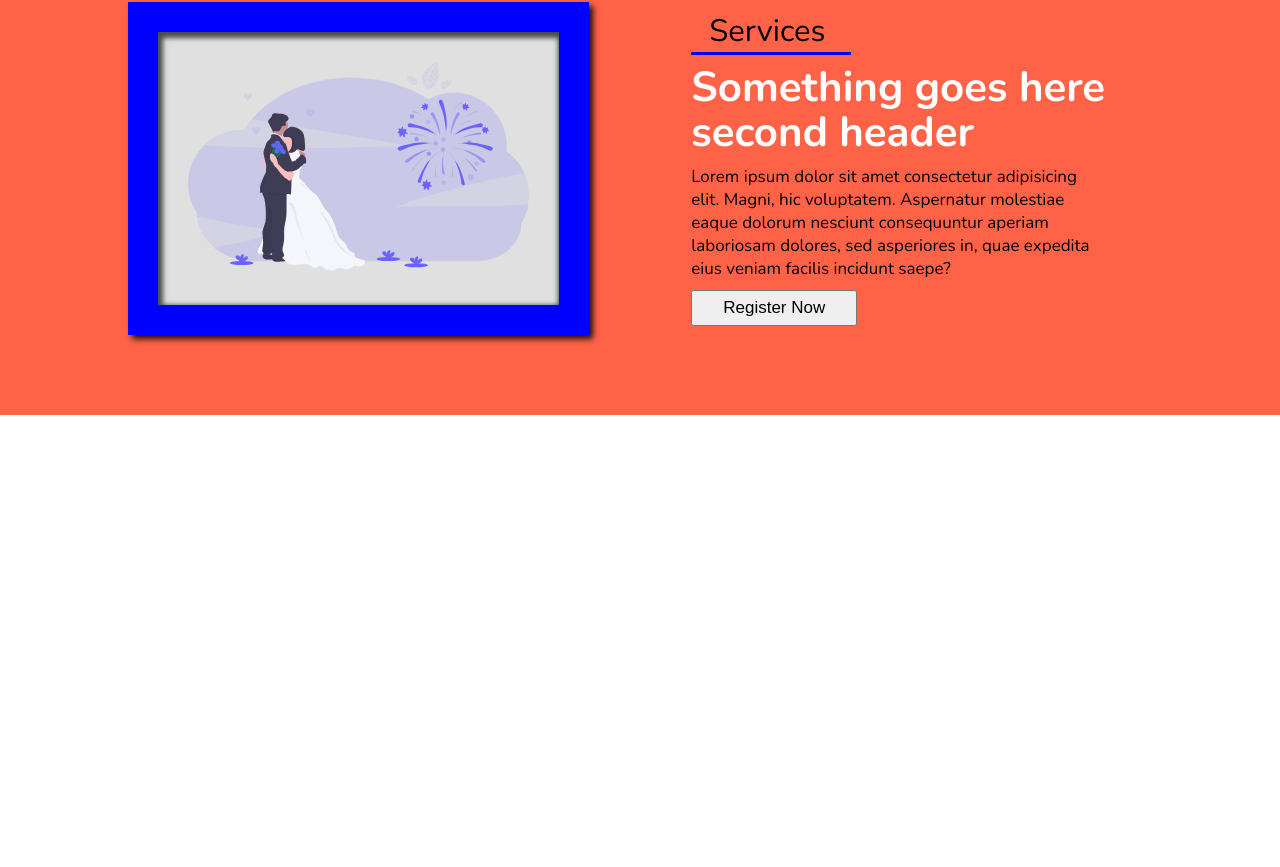
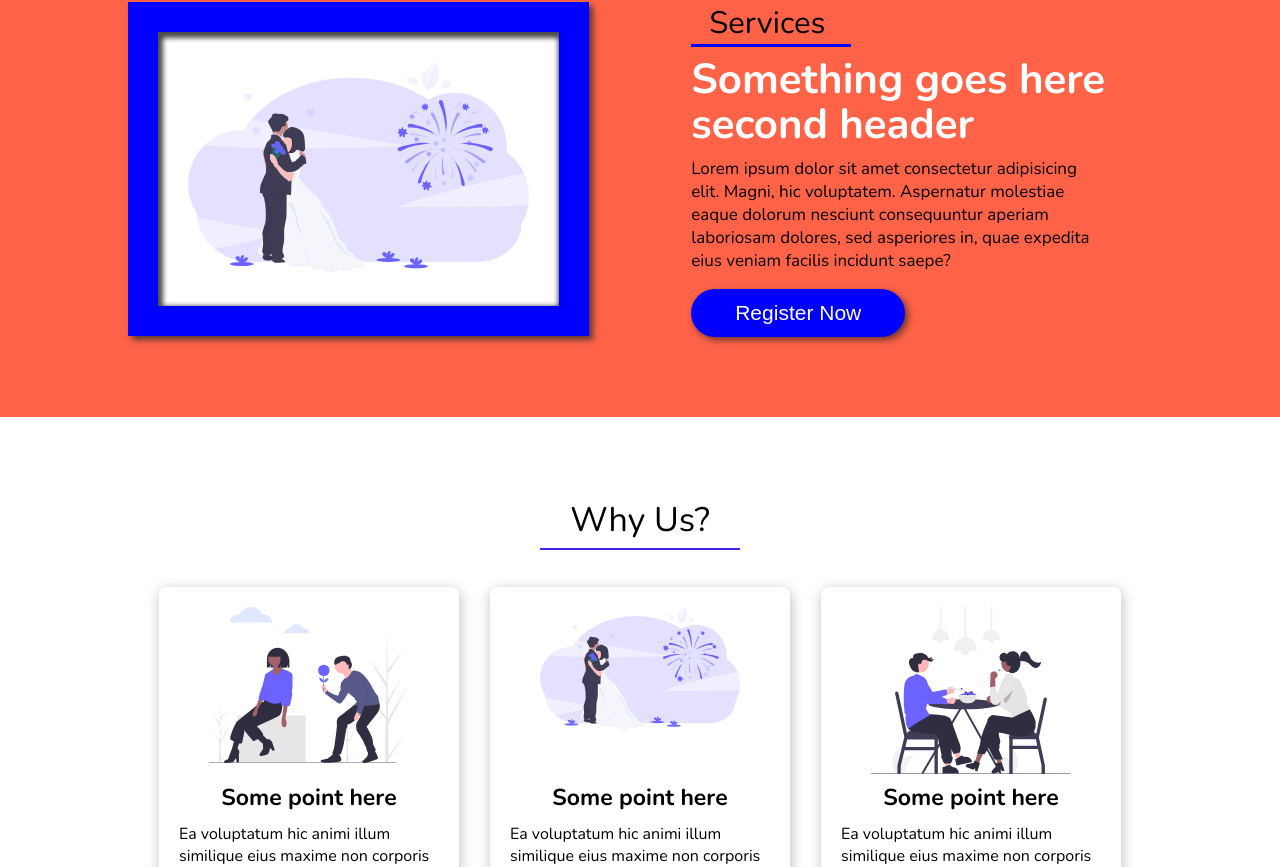
Before and after one commit to devRabbani/SaurathSabha, a React (Create React App) app: page / in a window 1280 px wide. Shown: the part 1933-2800 px from the top of the page. Before the commit the page ends 2348 px from the top, so only its background shows below. Built offline with nearby package versions, Linux system fonts and the light colour scheme.

Commit message:
adding whyus column

```diff
--- /dev/null
+++ b/src/component/Button/button.style.css
@@ -0,0 +1,21 @@
+.btn {
+  border: none;
+  padding: 10px 30px;
+  background-color: transparent;
+}
+
+.btnGetstarted,
+.btnRing {
+  background-color: blue;
+  color: white;
+  border-radius: 7px;
+  box-shadow: 1px 3px 7px rgba(110, 110, 110, 0.849);
+}
+
+.btnRing {
+  border-radius: 30px;
+  font-size: 2.1rem;
+  padding: 12px 44px;
+  margin-top: 7px;
+  box-shadow: 3px 3px 7px #1d1d1da8;
+}
--- a/src/component/Button/index.jsx
+++ b/src/component/Button/index.jsx
@@ -1,7 +1,12 @@
 import React from 'react'
+import './button.style.css'
 
-const Button = ({ children }) => {
-  return <button className='btn btnRegister'>{children}</button>
+const Button = ({ children, ring }) => {
+  return (
+    <button className={`btn ${!ring ? 'btnGetstarted' : 'btnRing'}`}>
+      {children}
+    </button>
+  )
 }
 
 export default Button
--- a/src/component/Featured/featured.style.css
+++ b/src/component/Featured/featured.style.css
@@ -20,9 +20,10 @@
 }
 
 div.slideCard {
-  box-shadow: 2px 2px 5px rgba(61, 60, 60, 0.774);
+  box-shadow: 2px 5px 9px rgb(67 67 67 / 55%);
   background-color: white;
   padding: 15px 20px;
+  border-radius: 10px;
   width: fit-content;
 }
 .slideCard img {
--- a/src/component/HeroSection/index.jsx
+++ b/src/component/HeroSection/index.jsx
@@ -11,7 +11,7 @@ const HeroSection = () => {
         <img src={heroimage} alt='heroImage' />
       </div>
       <div className='rightSide'>
-        <p className='headerTag'>Some header tag goes here</p>
+        <p className='headerTag'>Some header tag goes here for tagline</p>
         <h3 className='formHeader'>Find Your Soulmate</h3>
         <form className='formCard'>
           <div className='form-group'>
@@ -67,7 +67,7 @@ const HeroSection = () => {
             />
           </div>
 
-          <Button>Register</Button>
+          <Button>Get Started</Button>
         </form>
       </div>
       <div style={{ backgroundImage: `url(${bg})` }} className='bgHero'></div>
--- a/src/component/Services/index.jsx
+++ b/src/component/Services/index.jsx
@@ -20,7 +20,7 @@ const Services = () => {
             aperiam laboriosam dolores, sed asperiores in, quae expedita eius
             veniam facilis incidunt saepe?
           </p>
-          <Button>Register Now</Button>
+          <Button ring>Register Now</Button>
         </div>
       </div>
     </section>
--- a/src/component/Services/services.style.css
+++ b/src/component/Services/services.style.css
@@ -11,10 +11,10 @@
 
 .imageCard {
   padding: 30px;
-  background-color: rgb(224, 224, 224);
+  background-color: rgb(255, 255, 255);
   border: 30px solid blue;
-  box-shadow: inset 2px 3px 5px 3px rgb(75 74 74 / 8),
-    4px 4px 6px rgba(0, 0, 0, 0.877);
+  box-shadow: inset 2px 3px 5px 3px rgb(75 74 74),
+    4px 4px 6px rgb(44 44 44 / 76%);
 }
 
 .leftService,
--- a/src/component/WhyUs/index.jsx
+++ b/src/component/WhyUs/index.jsx
@@ -1,7 +1,48 @@
 import React from 'react'
+import './whyus.style.css'
+import whyusimg1 from '../../assets/herosvg.svg'
+import whyusimg2 from '../../assets/wedding.svg'
+import whyusimg3 from '../../assets/eating.svg'
 
 const WhyUs = () => {
-  return <div></div>
+  return (
+    <section className='whyus container'>
+      <h3 className='sectionHeading whyusheading'>Why Us?</h3>
+      <div className='whyusContainer'>
+        <div className='whycard'>
+          <div className='imgcard'>
+            <img src={whyusimg1} alt='whyus' />
+          </div>
+
+          <h3>Some point here</h3>
+          <p>
+            Ea voluptatum hic animi illum similique eius maxime non corporis
+            eligendi, rem doloribus nam harum voluptatem
+          </p>
+        </div>
+        <div className='whycard'>
+          <div className='imgcard'>
+            <img src={whyusimg2} alt='whyus' />
+          </div>
+          <h3>Some point here</h3>
+          <p>
+            Ea voluptatum hic animi illum similique eius maxime non corporis
+            eligendi, rem doloribus nam harum voluptatem
+          </p>
+        </div>
+        <div className='whycard'>
+          <div className='imgcard'>
+            <img src={whyusimg3} alt='whyus' />
+          </div>
+          <h3>Some point here</h3>
+          <p>
+            Ea voluptatum hic animi illum similique eius maxime non corporis
+            eligendi, rem doloribus nam harum
+          </p>
+        </div>
+      </div>
+    </section>
+  )
 }
 
 export default WhyUs
--- a/src/component/WhyUs/whyus.style.css
+++ b/src/component/WhyUs/whyus.style.css
@@ -0,0 +1,37 @@
+.whyus {
+  padding: 80px 0;
+}
+
+.whyusContainer {
+  display: flex;
+  justify-content: space-evenly;
+  align-items: stretch;
+  margin-top: 37px;
+}
+
+.whycard {
+  padding: 20px;
+  width: 300px;
+  display: flex;
+  box-shadow: 1px 3px 13px 0px rgb(148 147 147 / 61%);
+  flex-direction: column;
+  border-radius: 8px;
+  align-items: center;
+}
+
+.whycard img {
+  width: 200px;
+}
+
+.whycard h3 {
+  font-size: 2.3rem;
+  margin: 10px auto;
+}
+
+.whycard p {
+  font-size: 1.6rem;
+}
+
+.imgcard {
+  height: 165px;
+}
```
